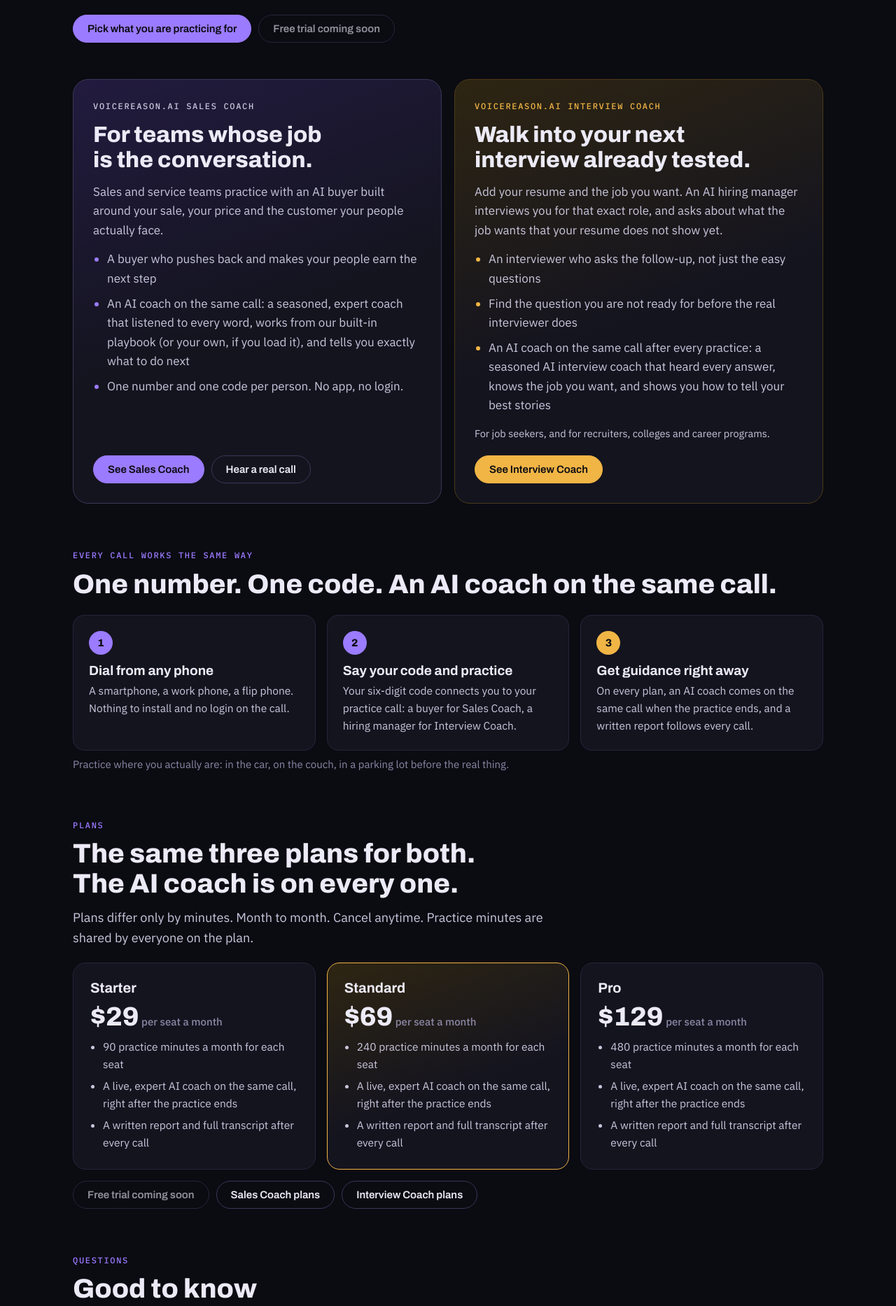
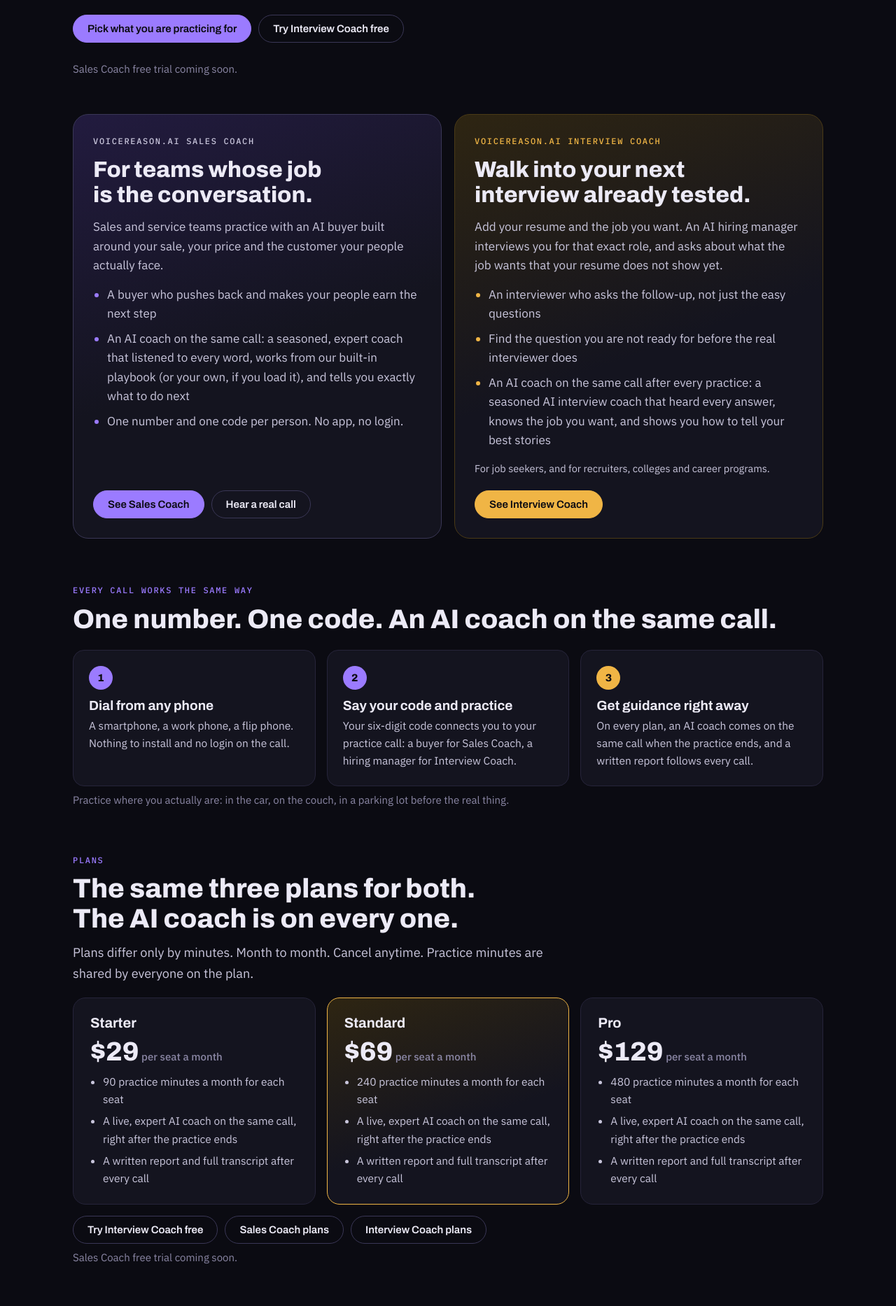
Before and after one commit to clevenwright/voicereason-site, a plain HTML site: page index.html in a window 1280 px wide. Shown: the part 562-2429 px from the top of the page at 70% size. Drawn offline with Linux system fonts and the light colour scheme.

Commit message:
Home page: Try Interview Coach free button (trial is on), Sales Coach trial note

```diff
--- a/index.html
+++ b/index.html
@@ -144,7 +144,8 @@ footer a{color:var(--ink-2);text-decoration:none}footer nav{display:flex;flex-wr
 <p class="eyebrow">Practice calls with a live AI coach, on your own phone</p>
 <h1>Practice the call you'd swear was real. Then a seasoned AI coach on the same call helps you get better.</h1>
 <p class="lede">Dial one number from the phone in your pocket. On the other end is incredibly lifelike AI that sounds human, and it pushes back like a real one would. Then a live, expert AI coach comes on the same phone call, while every answer is still fresh, listens to every word, and tells you exactly what to do next. The AI coach is on every plan.</p>
-<div class="btns"><a class="btn primary" href="#pick">Pick what you are practicing for</a><span class="btn" aria-disabled="true" style="opacity:.6;cursor:default">Free trial coming soon</span></div>
+<div class="btns"><a class="btn primary" href="#pick">Pick what you are practicing for</a><a class="btn" href="https://app.voicereason.ai/trial">Try Interview Coach free</a></div>
+<p class="note">Sales Coach free trial coming soon.</p>
 </section>
 
 <section class="sec" id="pick" style="margin-top:28px">
@@ -195,7 +196,8 @@ footer a{color:var(--ink-2);text-decoration:none}footer nav{display:flex;flex-wr
 <div class="card hi"><h3>Standard</h3><div class="price">$69<small> per seat a month</small></div><ul><li>240 practice minutes a month for each seat</li><li>A live, expert AI coach on the same call, right after the practice ends</li><li>A written report and full transcript after every call</li></ul></div>
 <div class="card"><h3>Pro</h3><div class="price">$129<small> per seat a month</small></div><ul><li>480 practice minutes a month for each seat</li><li>A live, expert AI coach on the same call, right after the practice ends</li><li>A written report and full transcript after every call</li></ul></div>
 </div>
-<div class="btns" style="margin-top:16px"><span class="btn" aria-disabled="true" style="opacity:.6;cursor:default">Free trial coming soon</span><a class="btn" href="/sales-coach.html#plans">Sales Coach plans</a><a class="btn" href="/interview-coach.html#plans">Interview Coach plans</a></div>
+<div class="btns" style="margin-top:16px"><a class="btn" href="https://app.voicereason.ai/trial">Try Interview Coach free</a><a class="btn" href="/sales-coach.html#plans">Sales Coach plans</a><a class="btn" href="/interview-coach.html#plans">Interview Coach plans</a></div>
+<p class="note">Sales Coach free trial coming soon.</p>
 </section>
 
 <section class="sec">
```
